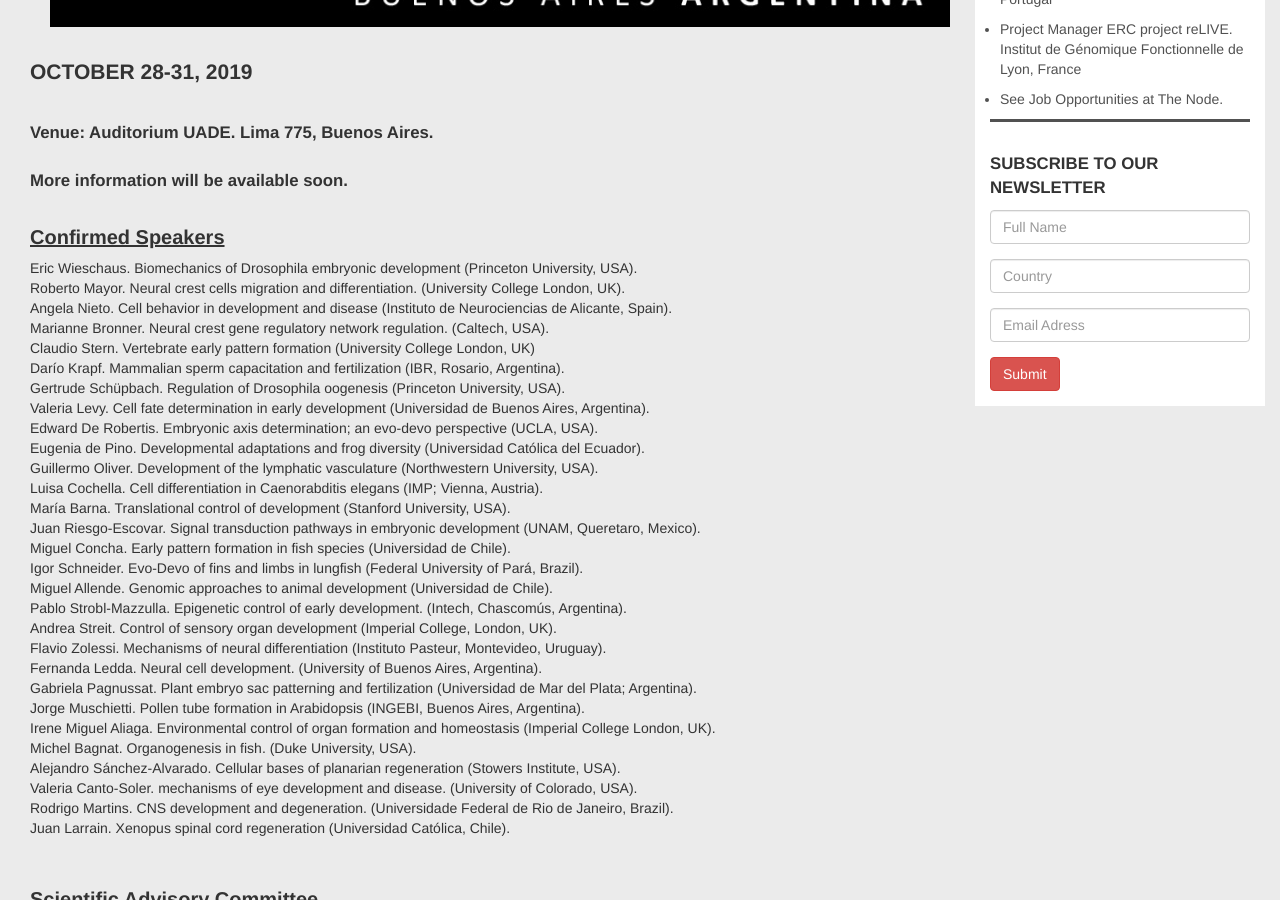
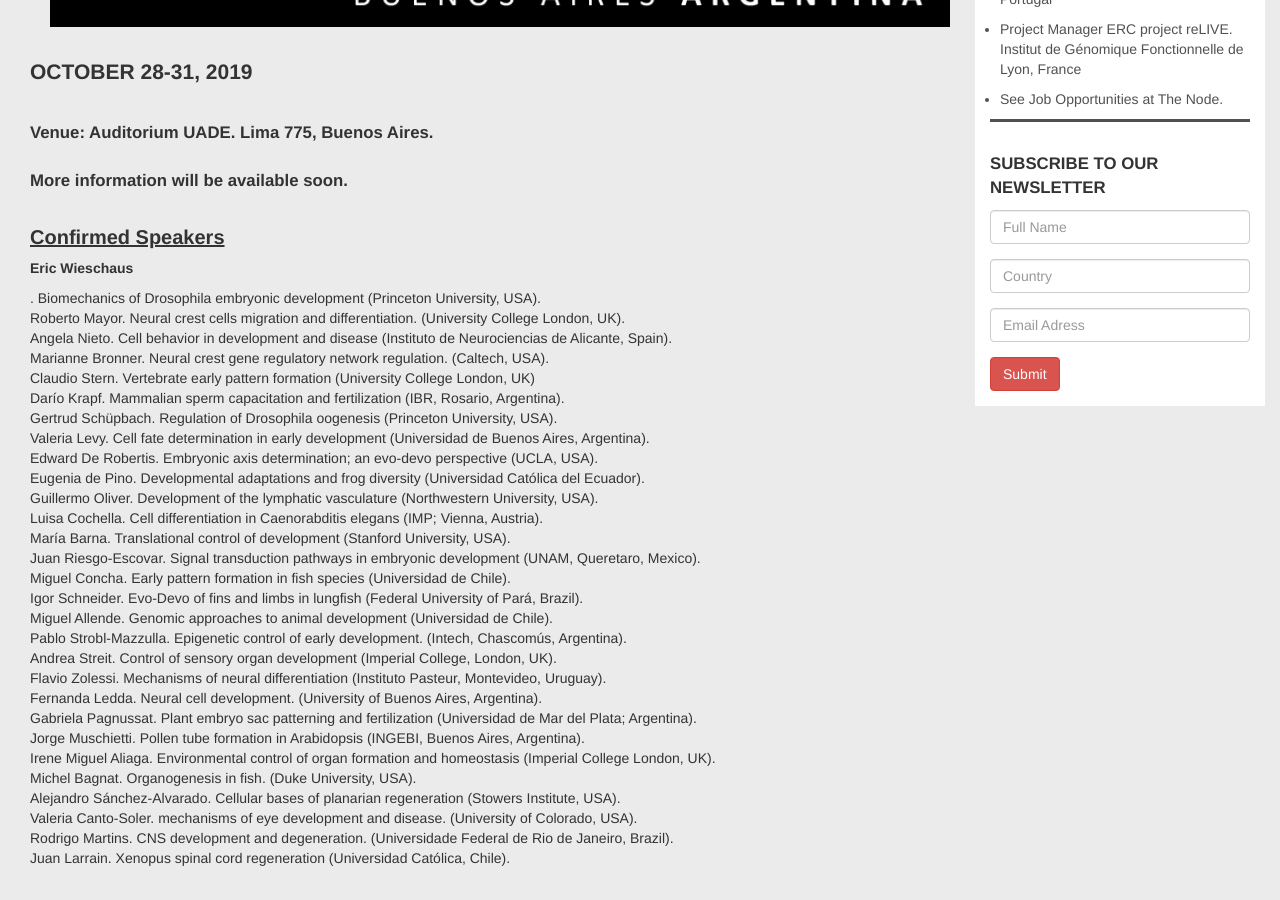
Before and after one commit to lasdb/lasdb.github.io, a Jekyll site: the page built from pages/lasdb2019.html, in a window 1280 px wide and 900 px high, scrolled down 712 px. Built offline with Jekyll 4.4.1, drawn with Linux system fonts in a browser that asks for light colours; nearby versions of some CDN libraries.

Commit message:
Update lasdb2019.html

```diff
--- a/pages/lasdb2019.html
+++ b/pages/lasdb2019.html
@@ -15,13 +15,13 @@ layout: default
         More information will be available soon. <br><br>
 
     <h4 style="font-weight:bold;text-decoration: underline;font-size: 20px;"> Confirmed Speakers<br></h4>
-Eric Wieschaus. Biomechanics of Drosophila embryonic development (Princeton University, USA). <br>
+<p style="font-weight:bold; font-size: 1em;"> Eric Wieschaus </p>. Biomechanics of Drosophila embryonic development (Princeton University, USA). <br>
 Roberto Mayor. Neural crest cells migration and differentiation. (University College London, UK). <br>
 Angela Nieto. Cell behavior in development and disease (Instituto de Neurociencias de Alicante, Spain). <br>
 Marianne Bronner. Neural crest gene regulatory network regulation. (Caltech, USA). <br>
 Claudio Stern. Vertebrate early pattern formation (University College London, UK) <br>
 Darío Krapf. Mammalian sperm capacitation and fertilization (IBR, Rosario, Argentina). <br>
-Gertrude Schüpbach. Regulation of Drosophila oogenesis (Princeton University, USA). <br>
+Gertrud Schüpbach. Regulation of Drosophila oogenesis (Princeton University, USA). <br>
 Valeria Levy. Cell fate determination in early development (Universidad de Buenos Aires, Argentina). <br>
 Edward De Robertis. Embryonic axis determination; an evo-devo perspective (UCLA, USA). <br>
 Eugenia de Pino. Developmental adaptations and frog diversity (Universidad Católica del Ecuador). <br>
```
